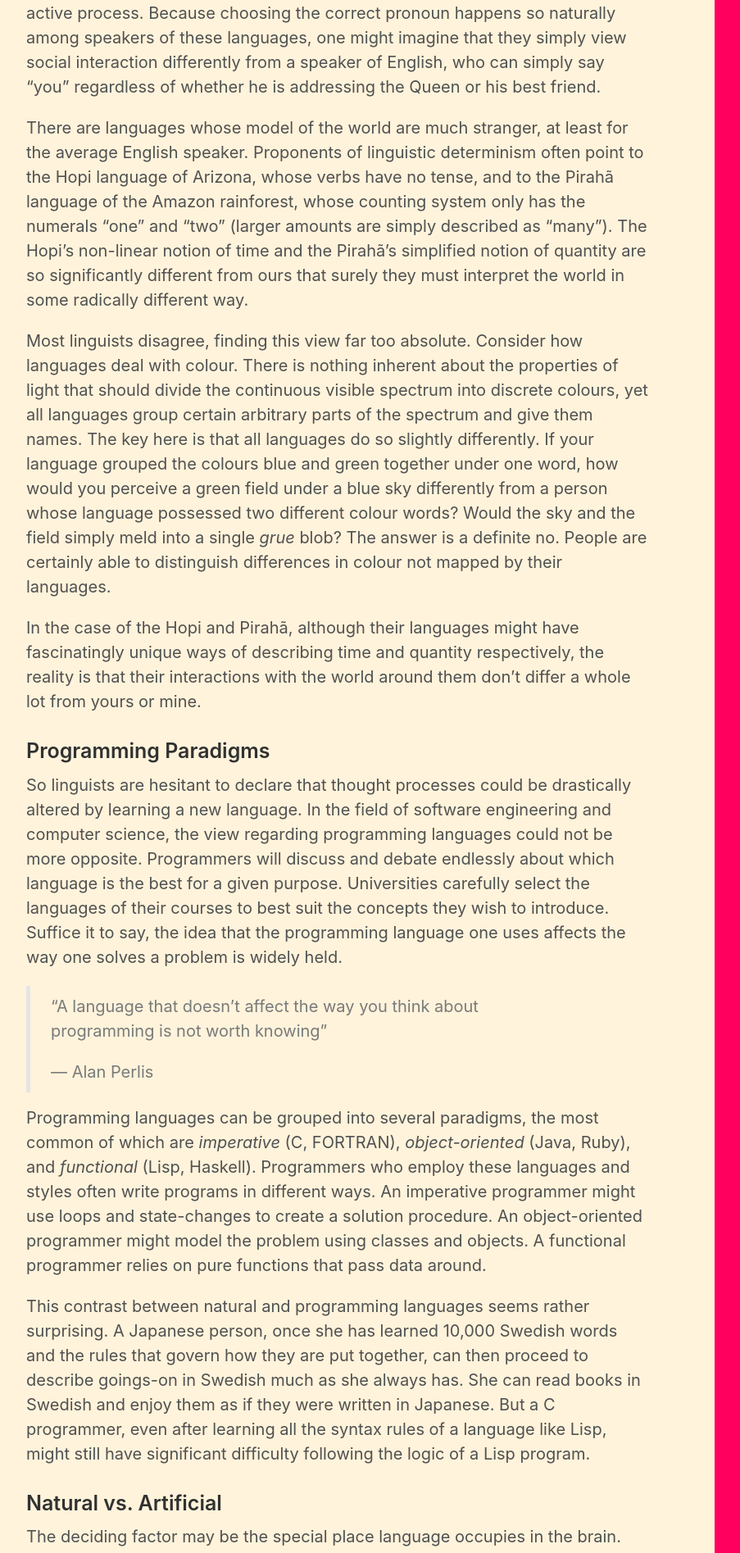
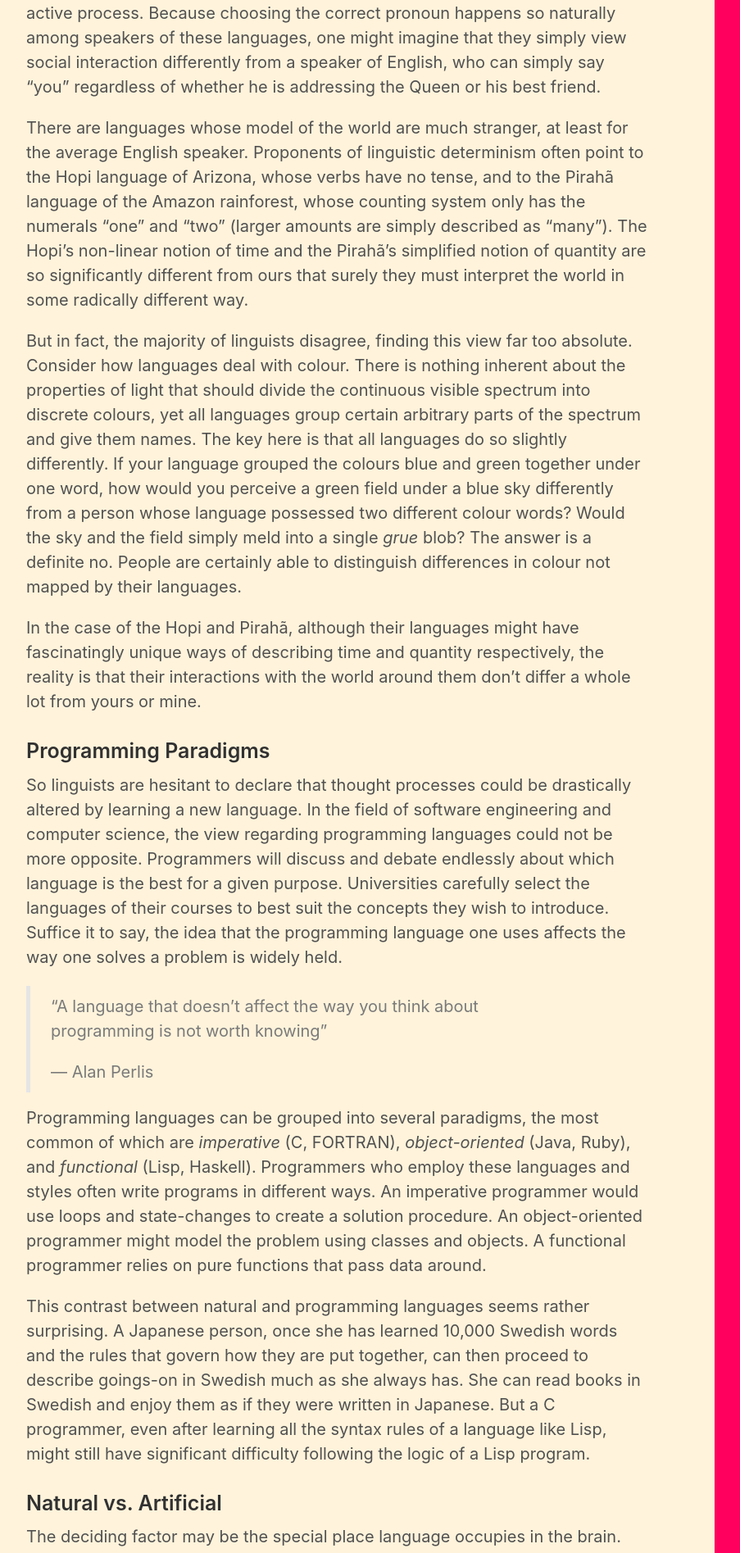
Before and after one commit to marcelgoh/marcelgoh.github.io, a Jekyll site: the page built from _posts/2018-07-20-linguistic-relativity.md, in a window 1280 px wide. Shown: the part 720-2615 px from the top of the page at 82% size, without its empty margins (48-951 px from the left). Built offline with Jekyll 4.4.1, drawn with Linux system fonts in a browser that asks for light colours.

Commit message:
changed a few words

```diff
--- a/_posts/2018-07-20-linguistic-relativity.md
+++ b/_posts/2018-07-20-linguistic-relativity.md
@@ -12,7 +12,7 @@ The strong form of the Sapir-Whorf hypothesis argues that an individual's experi
 
 There are languages whose model of the world are much stranger, at least for the average English speaker. Proponents of linguistic determinism often point to the Hopi language of Arizona, whose verbs have no tense, and to the Pirahã language of the Amazon rainforest, whose counting system only has the numerals "one" and "two" (larger amounts are simply described as "many"). The Hopi's non-linear notion of time and the Pirahã's simplified notion of quantity are so significantly different from ours that surely they must interpret the world in some radically different way.
 
-Most linguists disagree, finding this view far too absolute. Consider how languages deal with colour. There is nothing inherent about the properties of light that should divide the continuous visible spectrum into discrete colours, yet all languages group certain arbitrary parts of the spectrum and give them names. The key here is that all languages do so slightly differently. If your language grouped the colours blue and green together under one word, how would you perceive a green field under a blue sky differently from a person whose language possessed two different colour words? Would the sky and the field simply meld into a single _grue_ blob? The answer is a definite no. People are certainly able to distinguish differences in colour not mapped by their languages.
+But in fact, the majority of linguists disagree, finding this view far too absolute. Consider how languages deal with colour. There is nothing inherent about the properties of light that should divide the continuous visible spectrum into discrete colours, yet all languages group certain arbitrary parts of the spectrum and give them names. The key here is that all languages do so slightly differently. If your language grouped the colours blue and green together under one word, how would you perceive a green field under a blue sky differently from a person whose language possessed two different colour words? Would the sky and the field simply meld into a single _grue_ blob? The answer is a definite no. People are certainly able to distinguish differences in colour not mapped by their languages.
 
 In the case of the Hopi and Pirahã, although their languages might have fascinatingly unique ways of describing time and quantity respectively, the reality is that their interactions with the world around them don't differ a whole lot from yours or mine.
 
@@ -23,7 +23,7 @@ So linguists are hesitant to declare that thought processes could be drastically
 >
 > &mdash; Alan Perlis
 
-Programming languages can be grouped into several paradigms, the most common of which are _imperative_ (C, FORTRAN), _object-oriented_ (Java, Ruby), and _functional_ (Lisp, Haskell). Programmers who employ these languages and styles often write programs in different ways. An imperative programmer might use loops and state-changes to create a solution procedure. An object-oriented programmer might model the problem using classes and objects. A functional programmer relies on pure functions that pass data around.
+Programming languages can be grouped into several paradigms, the most common of which are _imperative_ (C, FORTRAN), _object-oriented_ (Java, Ruby), and _functional_ (Lisp, Haskell). Programmers who employ these languages and styles often write programs in different ways. An imperative programmer would use loops and state-changes to create a solution procedure. An object-oriented programmer might model the problem using classes and objects. A functional programmer relies on pure functions that pass data around.
 
 This contrast between natural and programming languages seems rather surprising. A Japanese person, once she has learned 10,000 Swedish words and the rules that govern how they are put together, can then proceed to describe goings-on in Swedish much as she always has. She can read books in Swedish and enjoy them as if they were written in Japanese. But a C programmer, even after learning all the syntax rules of a language like Lisp, might still have significant difficulty following the logic of a Lisp program.
 
```
